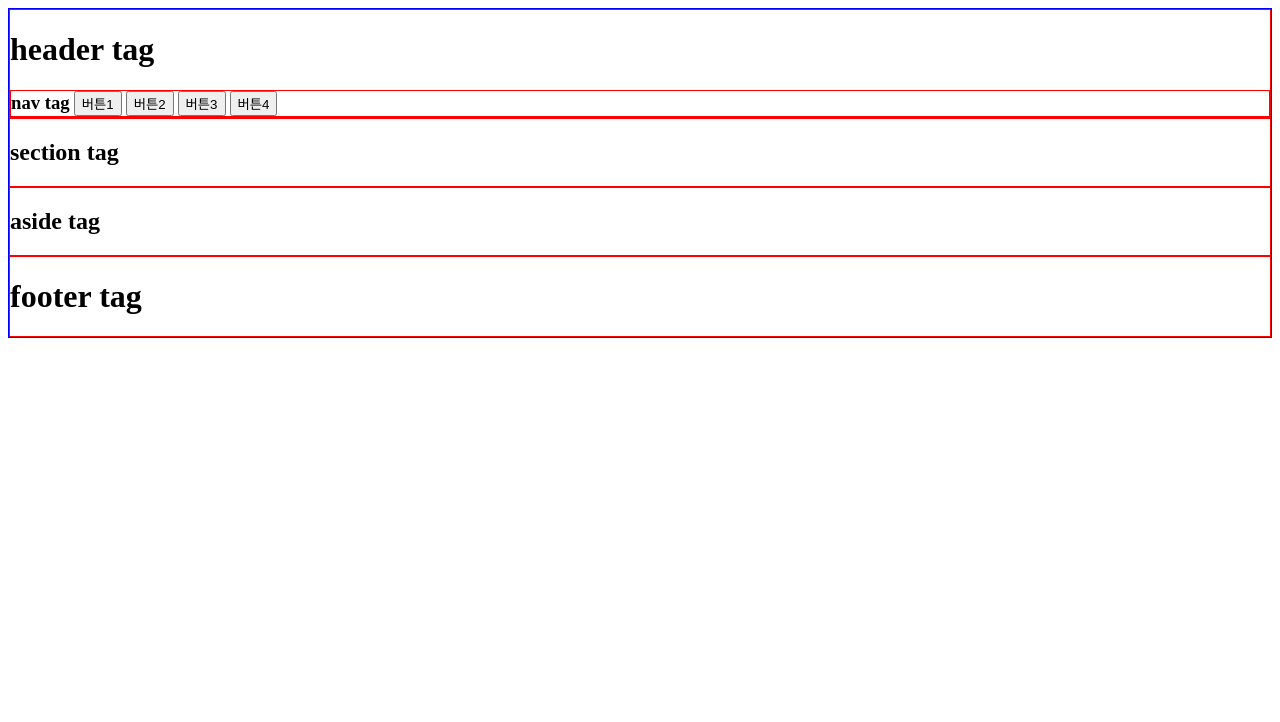
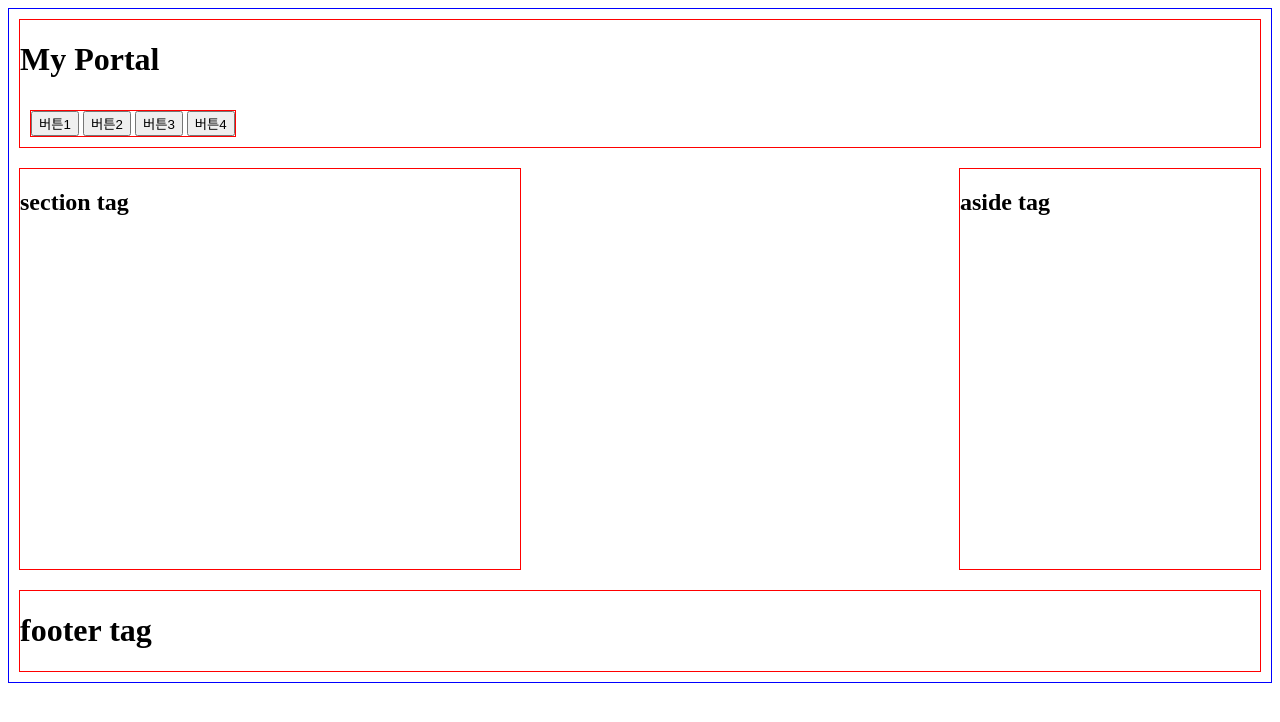
Before and after one commit to hoonseob/frontpractice, a plain HTML site: page index.html in a window 1280 px wide. Drawn offline with Linux system fonts and the light colour scheme.

Commit message:
화면 나누기

```diff
--- a/index.html
+++ b/index.html
@@ -13,29 +13,49 @@
 
         }
         .margin {
-            margin: 10;
+            margin: 10px;
             border : 1px solid red;
+        }
+        .top-wrap{
+            overflow: hidden;
+        }
+        .nav {
+            float:left;
+        }
+        .wrap {
+            overflow: hidden;
+        }
+        .section{
+            width: 500px;
+            height: 400px;
+            float: left;
+        }
+        .aside {
+            width: 300px;
+            height: 400px;
+            float: right;
         }
     </style>
 </head>
 <body>
     <div class="main-wrap">
-        <header class="margin">
-            <h1>header tag</h1>
-            <nav class="margin">
-                <h3>nav tag</h3>
+        <header class="margin top-wrap">
+            <h1>My Portal</h1>
+            <nav class="margin nav">
                 <button>버튼1</button>
                 <button>버튼2</button>
                 <button>버튼3</button>
                 <button>버튼4</button>
             </nav>
         </header>
-        <section class="margin">
-            <h1>section tag</h1>
-        </section>
-        <aside class="margin">
-            <h1>aside tag</h1>
-        </aside>
+        <div class="wrap">
+            <section class="margin section">
+                <h1>section tag</h1>
+            </section>
+            <aside class="margin aside">
+                <h1>aside tag</h1>
+            </aside>
+        </div>
         <footer class="margin">
             <h1>footer tag</h1>
         </footer>
```
Also changed, not shown: 1 other file.
